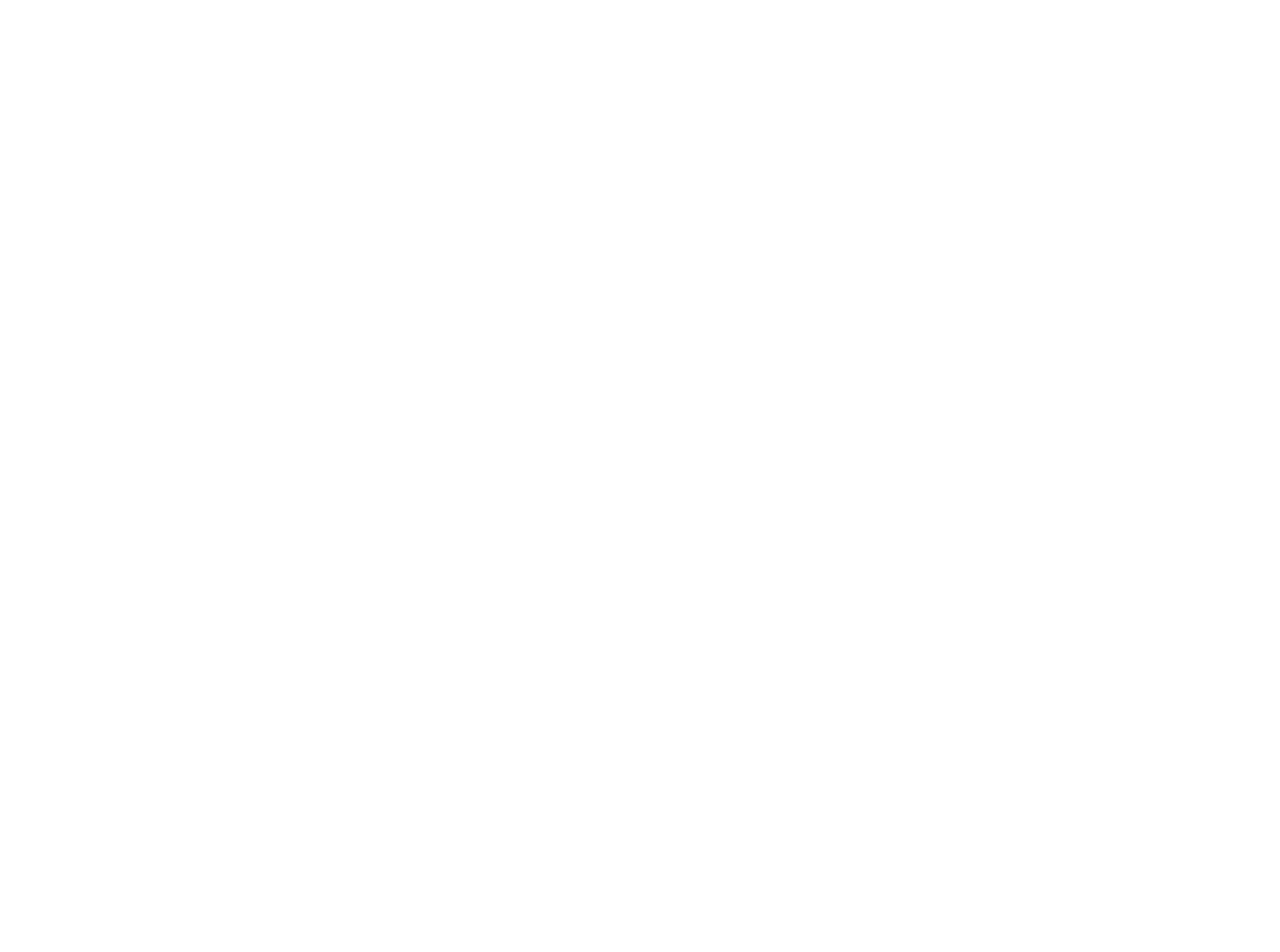
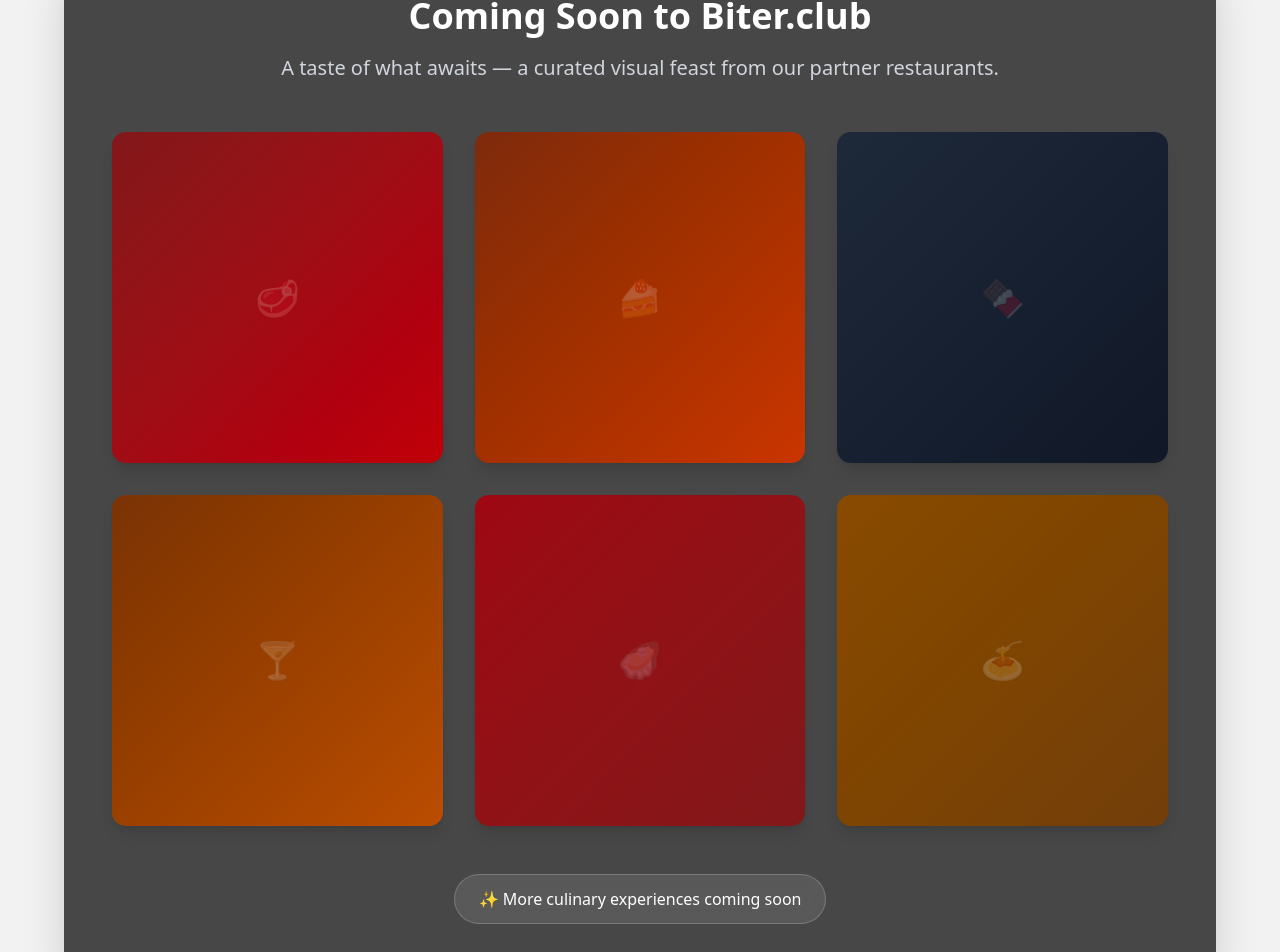
Before and after one commit to devjoe1991/tastie.club, a Next.js app: page / in a window 1280 px wide. Shown: the part 2371-3323 px from the top of the page. Before the commit the page ends 2255 px from the top, so only its background shows below. Built offline with nearby package versions, Linux system fonts and the light colour scheme.

Commit message:
feat: Add GallerySection component to Home page
This commit enhances the Home page by including the GallerySection component, providing users with a visual showcase of images and enriching the overall user experience.

```diff
--- /dev/null
+++ b/app/components/GallerySection.tsx
@@ -0,0 +1,70 @@
+'use client';
+
+export default function GallerySection() {
+  return (
+    <div className="bg-[#F2F2F2] flex items-center justify-center p-4 sm:p-6 lg:p-8 pt-8 sm:pt-12 lg:pt-16">
+      {/* Main Container with rounded corners */}
+      <div className="relative w-full max-w-6xl">
+        {/* Content Container with rounded corners */}
+        <div className="relative bg-[#474747] rounded-xl sm:rounded-2xl overflow-hidden shadow-2xl p-6 sm:p-8 lg:p-12">
+
+          {/* Header Section */}
+          <div className="text-center mb-8 sm:mb-10 lg:mb-12">
+            <h2 className="text-2xl sm:text-3xl lg:text-4xl font-bold text-white mb-3 sm:mb-4">
+              Coming Soon to Biter.club
+            </h2>
+            <p className="text-base sm:text-lg lg:text-xl text-gray-300 max-w-3xl mx-auto leading-relaxed px-2 sm:px-0">
+              A taste of what awaits — a curated visual feast from our partner restaurants.
+            </p>
+          </div>
+
+          {/* Food Gallery Grid */}
+          <div className="grid grid-cols-2 md:grid-cols-3 gap-4 sm:gap-6 lg:gap-8">
+            {/* Row 1 */}
+            <div className="aspect-square bg-gradient-to-br from-red-900 to-red-700 rounded-lg sm:rounded-xl overflow-hidden shadow-lg">
+              <div className="w-full h-full flex items-center justify-center text-white/20 text-4xl">
+                🥩
+              </div>
+            </div>
+            <div className="aspect-square bg-gradient-to-br from-orange-900 to-orange-700 rounded-lg sm:rounded-xl overflow-hidden shadow-lg">
+              <div className="w-full h-full flex items-center justify-center text-white/20 text-4xl">
+                🍰
+              </div>
+            </div>
+            <div className="aspect-square bg-gradient-to-br from-gray-800 to-gray-900 rounded-lg sm:rounded-xl overflow-hidden shadow-lg">
+              <div className="w-full h-full flex items-center justify-center text-white/20 text-4xl">
+                🍫
+              </div>
+            </div>
+
+            {/* Row 2 */}
+            <div className="aspect-square bg-gradient-to-br from-amber-900 to-amber-700 rounded-lg sm:rounded-xl overflow-hidden shadow-lg">
+              <div className="w-full h-full flex items-center justify-center text-white/20 text-4xl">
+                🍸
+              </div>
+            </div>
+            <div className="aspect-square bg-gradient-to-br from-red-800 to-red-900 rounded-lg sm:rounded-xl overflow-hidden shadow-lg">
+              <div className="w-full h-full flex items-center justify-center text-white/20 text-4xl">
+                🦪
+              </div>
+            </div>
+            <div className="aspect-square bg-gradient-to-br from-yellow-800 to-yellow-900 rounded-lg sm:rounded-xl overflow-hidden shadow-lg">
+              <div className="w-full h-full flex items-center justify-center text-white/20 text-4xl">
+                🍝
+              </div>
+            </div>
+          </div>
+
+          {/* Coming Soon Badge */}
+          <div className="text-center mt-8 sm:mt-10 lg:mt-12">
+            <div className="inline-flex items-center px-6 py-3 bg-white/10 backdrop-blur-sm rounded-full border border-white/20">
+              <span className="text-white font-medium text-sm sm:text-base">
+                ✨ More culinary experiences coming soon
+              </span>
+            </div>
+          </div>
+        </div>
+      </div>
+    </div>
+  );
+}
--- a/app/page.tsx
+++ b/app/page.tsx
@@ -2,6 +2,7 @@
 import Header from './components/Header';
 import HowItWorksSection from './components/HowItWorksSection';
 import RestaurantSection from './components/RestaurantSection';
+import GallerySection from './components/GallerySection';
 
 export default function Home() {
   return (
@@ -10,6 +11,7 @@
       <HeroSection />
       <HowItWorksSection />
       <RestaurantSection />
+      <GallerySection />
     </main>
   );
 }
```
